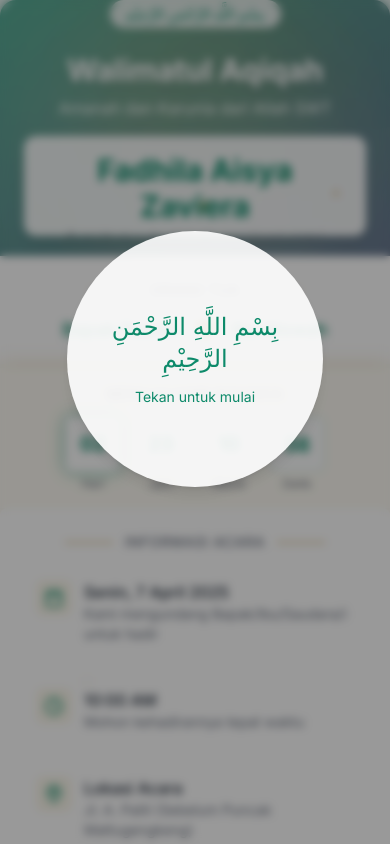
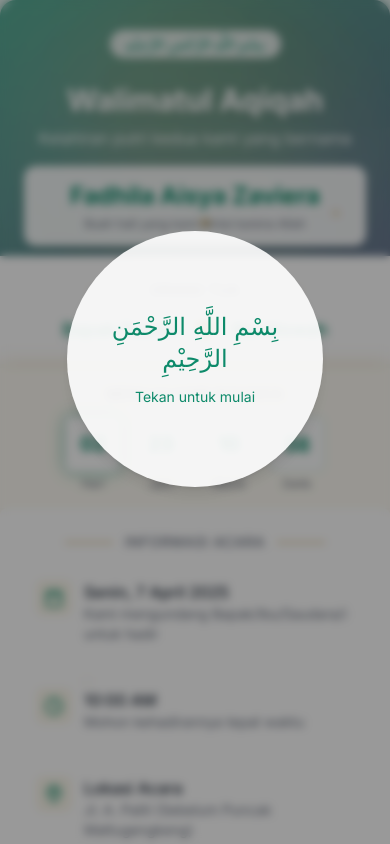
Before and after one commit to devnolife/DigiTaqiqah, a Next.js app: page / in a window 390 px wide. Shown: the top 844 px of the page. Built offline with nearby package versions, Linux system fonts and the light colour scheme.

Commit message:
Update InvitationCard component to modify text content, adjust padding, and enhance layout responsiveness for better visual presentation.

```diff
--- a/components/invitation-card.tsx
+++ b/components/invitation-card.tsx
@@ -281,7 +281,7 @@ export default function InvitationCard() {
         <BlobBackground />
 
         <motion.div
-          className="relative z-10 h-full flex flex-col items-center justify-center px-6 text-center"
+          className="relative z-10 h-full flex flex-col items-center justify-center px-6 text-center pt-5"
           variants={itemVariants}
         >
           <motion.div
@@ -316,11 +316,11 @@ export default function InvitationCard() {
             animate={{ opacity: 1, y: 0 }}
             transition={{ delay: 0.9, duration: 0.5 }}
           >
-            Amanah dan Karunia dari Allah SWT
+            Kelahiran putri kedua kami yang bernama
           </motion.p>
 
           <motion.div
-            className="bg-white/90 backdrop-blur-sm rounded-xl px-6 py-4 shadow-lg relative overflow-hidden mb-5"
+            className="bg-white/90 backdrop-blur-sm rounded-xl px-4 sm:px-6 py-3 sm:py-4 shadow-lg relative overflow-hidden w-full min-h-[80px] flex flex-col justify-center"
             whileHover={{
               y: -5,
               boxShadow: "0 10px 25px -5px rgba(0, 0, 0, 0.1)",
@@ -356,8 +356,8 @@ export default function InvitationCard() {
               </motion.div>
             ))}
 
-            <h2 className="text-3xl font-bold text-[#0D8A6A] mb-1 relative z-10">Fadhila Aisya Zaviera</h2>
-            <p className="text-gray-500 text-sm relative z-10">Putri Kedua, buah hati yang kami cintai karena Allah</p>
+            <h2 className="text-2xl sm:text-3xl font-bold text-[#0D8A6A] mb-1 relative z-10">Fadhila Aisya Zaviera</h2>
+            <p className="text-gray-500 text-xs sm:text-sm relative z-10 mx-1">Buah hati yang kami cintai karena Allah</p>
           </motion.div>
         </motion.div>
       </div>
```
